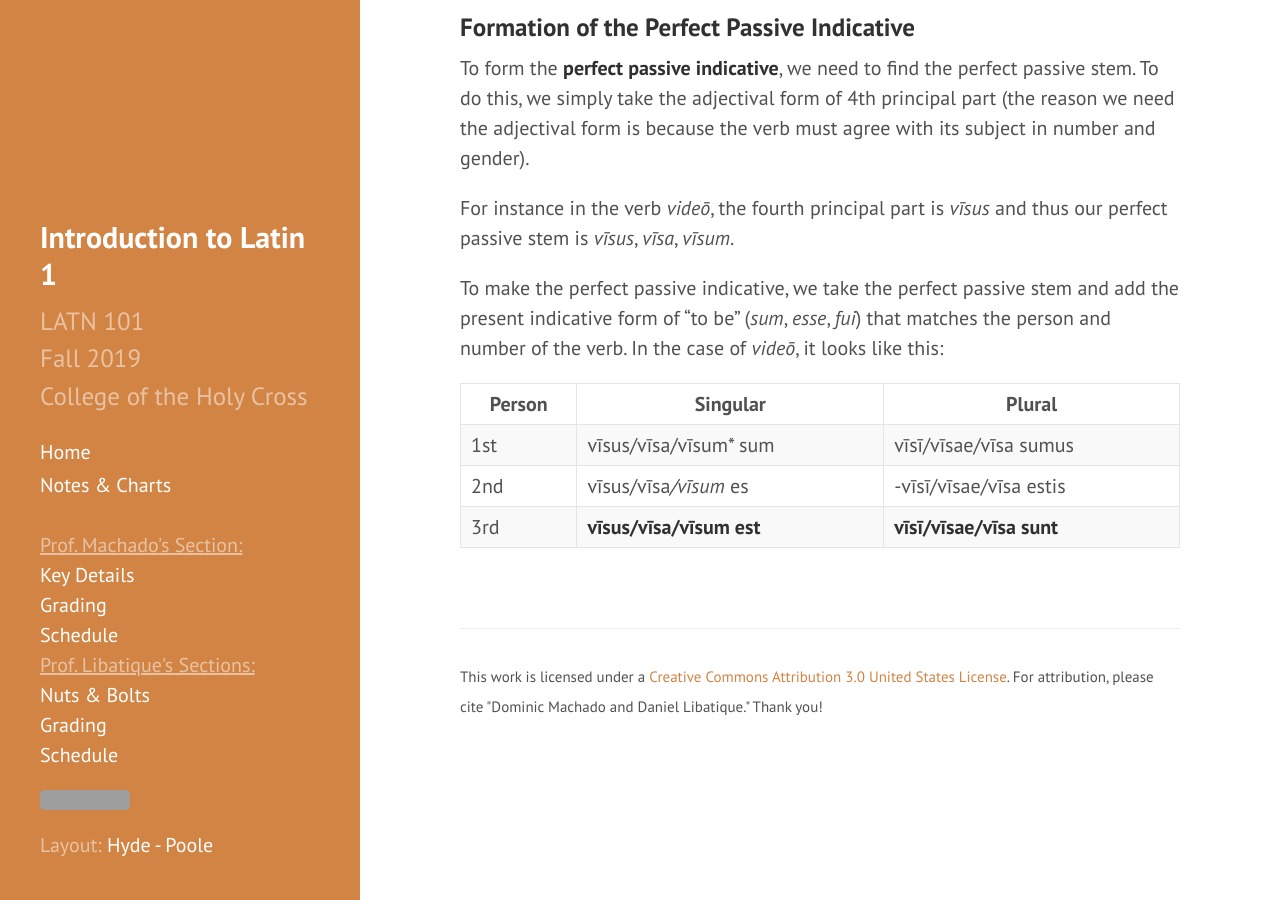
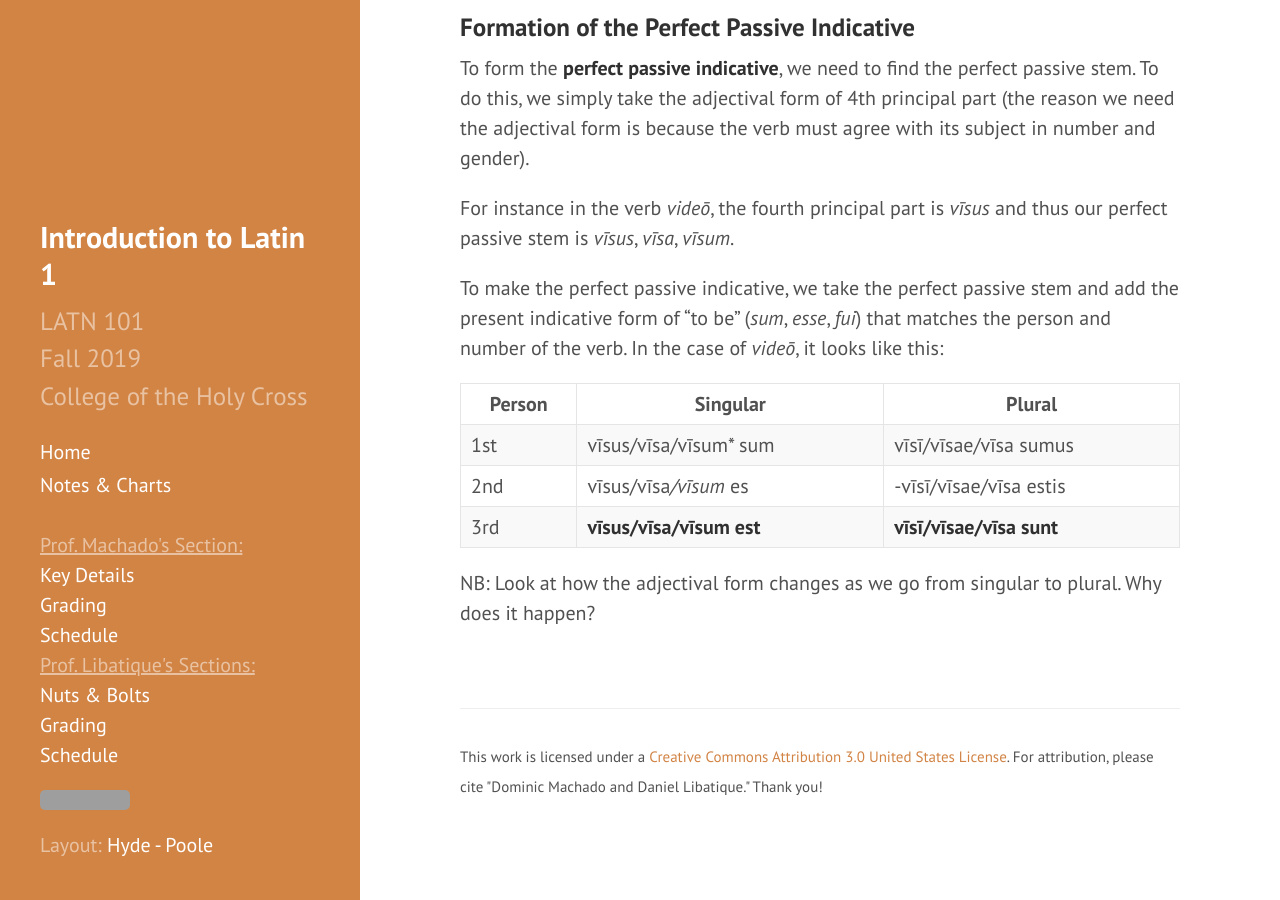
Before and after one commit to DLibatique/LATN102-S20, a Jekyll site: the page built from notes/module-2-tenses.md, in a window 1280 px wide and 900 px high, scrolled down 3855 px. Built offline with Jekyll 4.4.1, drawn with Linux system fonts in a browser that asks for light colours; grey boxes are pictures that could not be loaded.

Commit message:
Added NB

```diff
--- a/notes/module-2-tenses.md
+++ b/notes/module-2-tenses.md
@@ -121,3 +121,5 @@ To make the perfect passive indicative, we take the perfect passive stem and add
 | 1st   | vīsus/vīsa/vīsum* sum       |  vīsī/vīsae/vīsa sumus    |
 | 2nd  | vīsus/vīsa*/vīsum* es       | -vīsī/vīsae/vīsa estis       |
 | 3rd  | **vīsus/vīsa/vīsum est**        | **vīsī/vīsae/vīsa sunt**     |
+
+NB: Look at how the adjectival form changes as we go from singular to plural. Why does it happen?
```
